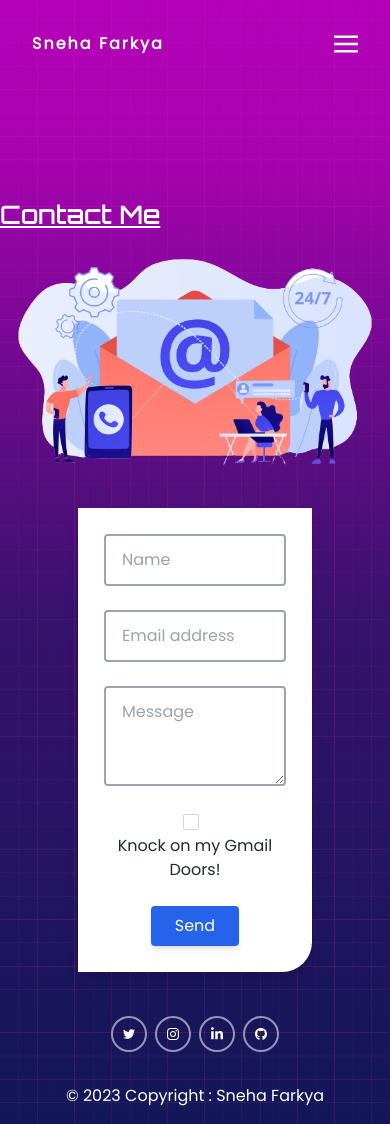
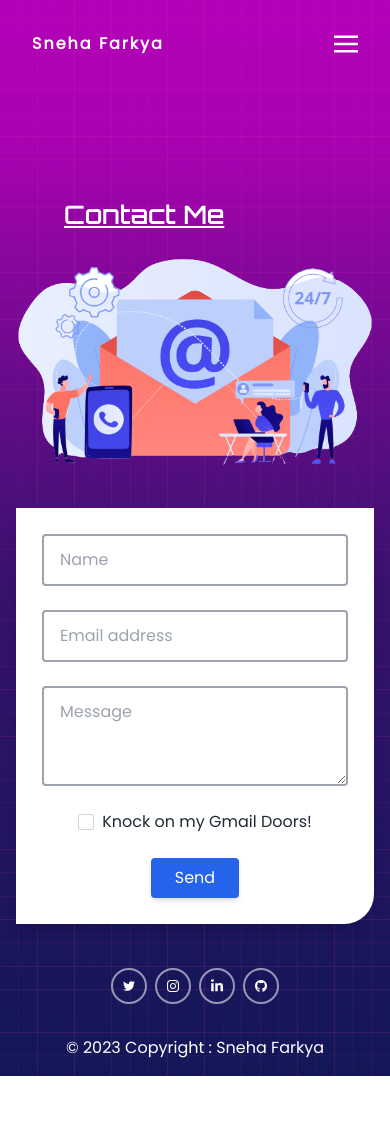
Before and after one commit to snehafarkya/Portfolio2.0, a React (Create React App) app: page /contact in a window 390 px wide. After the commit the page ends 1076 px from the top, so only its background shows below. Built offline with nearby package versions, Linux system fonts and the light colour scheme.

Commit message:
add:hover effect added

```diff
--- a/src/App.css
+++ b/src/App.css
@@ -61,7 +61,7 @@ background-image: url(./Group.png) ,linear-gradient(180deg, #BA00BB -6.87%, #A90
 .exp-card{
   border: 2px rgba(255, 255, 255, 0.66) solid;
   border-radius: 0px 0px 30px 0px;
-  width: 60%;
+  /* width: 60%; */
 }
 .exp-card:hover{
   transform:scale(1.04);
--- a/src/component/Contact.js
+++ b/src/component/Contact.js
@@ -12,7 +12,7 @@ export default function Contact() {
         fontFamily="Orbitron"
         letterSpacing="1px"
         color="white"
-        className="md:mx-28 mt-28"
+        className="md:mx-28 mx-16 mt-28"
         // marginTop="10"
         // className="p-4 md:mt-16 md:ml-8"
       >
@@ -20,7 +20,7 @@ export default function Contact() {
       </Heading>
       <div className="grid grid-cols-1 place-items-center md:grid-cols-2 h-full ">
         <img src={contact} alt="" />
-        <div class="exp-card block p-6 rounded-lg shadow-lg bg-white max-w-md m-4">
+        <div class="exp-card block p-6 rounded-lg shadow-lg bg-white w-md md:w-3/5 m-4">
           <form >
             <div class="form-group mb-6  ">
               <input
```
